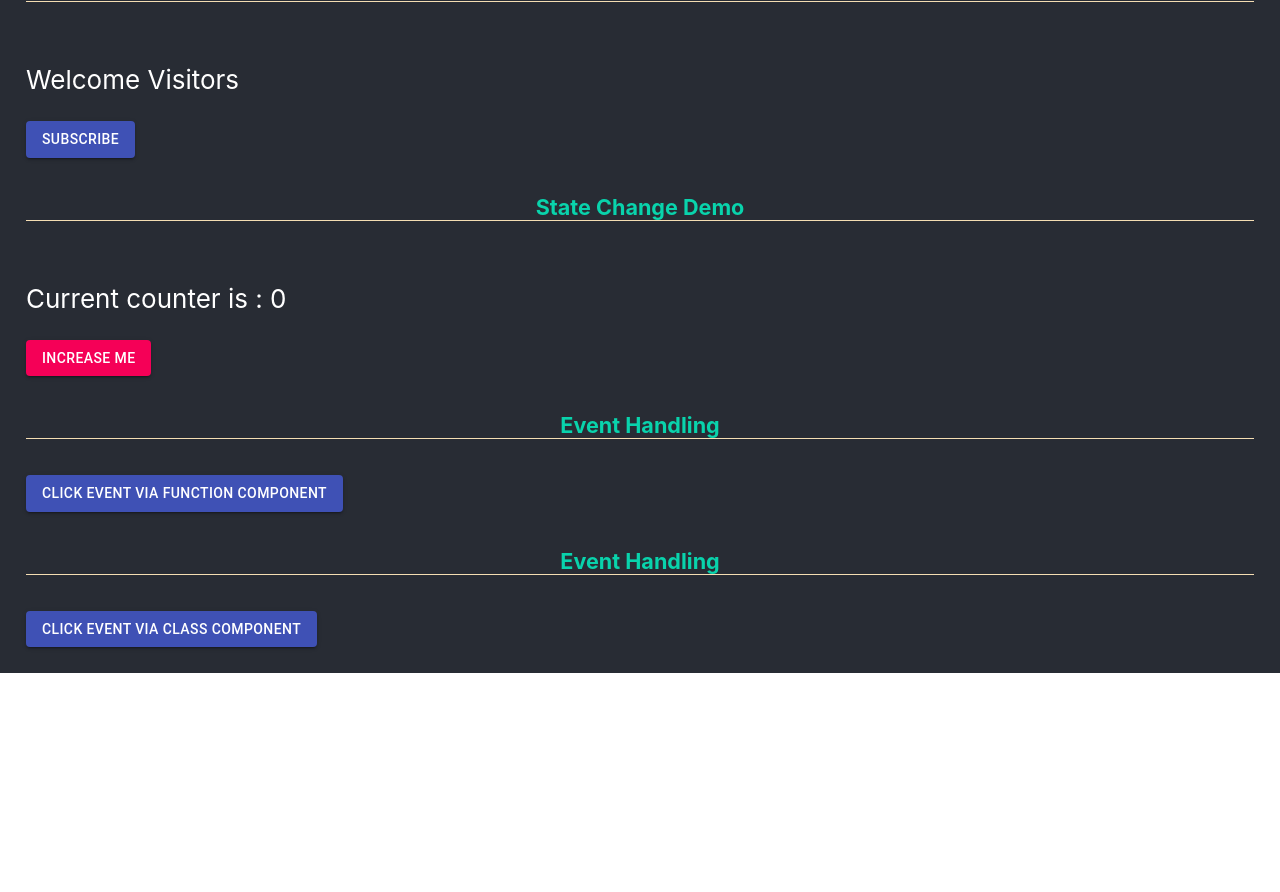
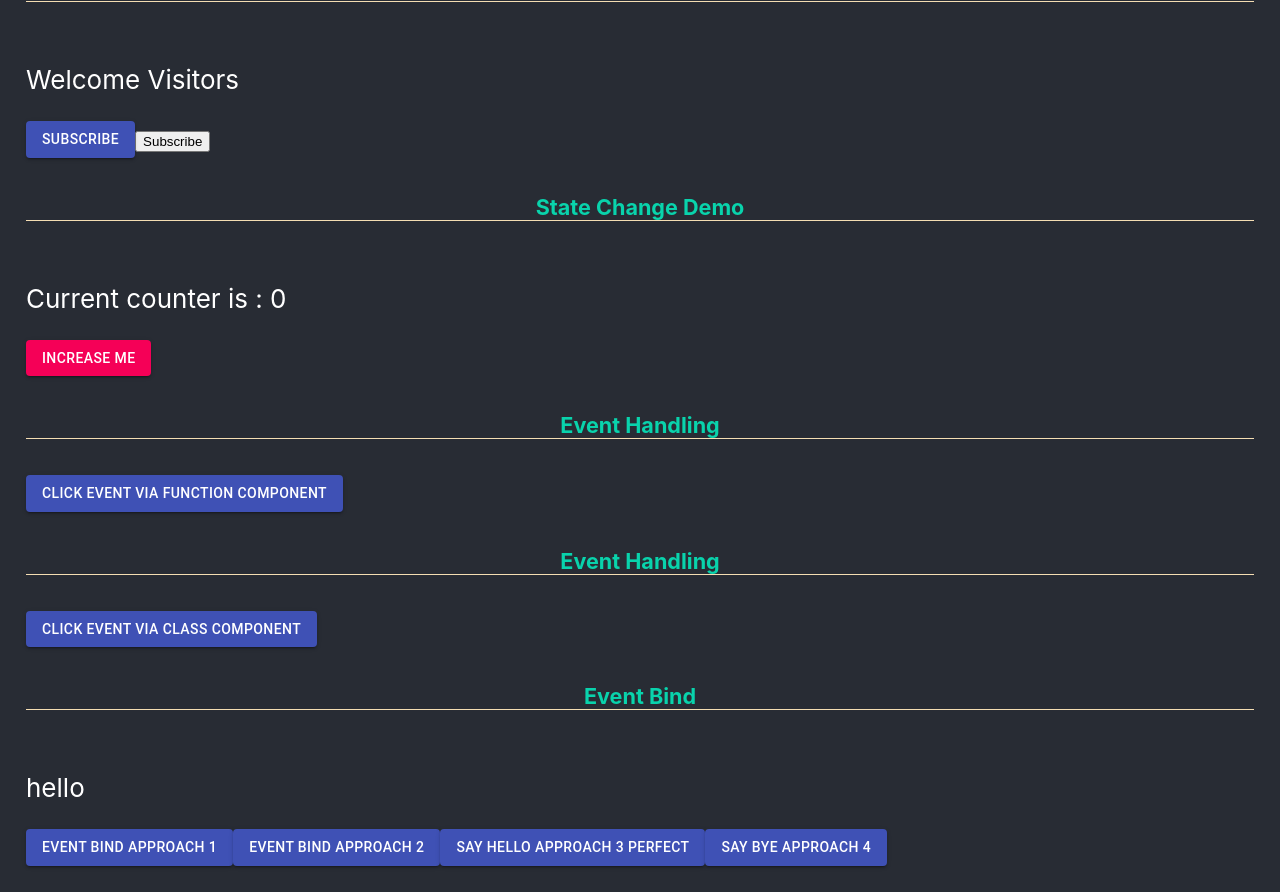
Before and after one commit to GajendraMehra/reactJsPractise, a React (Create React App) app in the folder exercise_one/my-app/: page / in a window 1280 px wide. Shown: the part 980-1872 px from the top of the page. Before the commit the page ends 1653 px from the top, so only its background shows below. Built offline with nearby package versions, Linux system fonts and the light colour scheme.

Commit message:
Event Bind Demo

```diff
--- a/exercise_one/my-app/src/App.js
+++ b/exercise_one/my-app/src/App.js
@@ -7,6 +7,7 @@ import Message from './components/Message'
 import Counter   from './components/Counter'
 import FunctionClick from './components/FuntionClick'
 import ClassClick from './components/ClassClick'
+import EventBind from './components/EventBind'
 function App() {
   return (
     <div className="">
@@ -29,6 +30,8 @@ function App() {
        <FunctionClick></FunctionClick>
        <h5 className="App-link">Event Handling</h5>
        <ClassClick></ClassClick>
+       <h5 className="App-link">Event Bind</h5>
+       <EventBind></EventBind>
       </header>
 
     </div>
--- /dev/null
+++ b/exercise_one/my-app/src/components/EventBind.js
@@ -0,0 +1,48 @@
+import React, { Component } from 'react'
+import Button from '@material-ui/core/Button';
+
+class EventBind extends Component {
+    constructor(){
+        super();
+        this.state={
+            message:"hello"
+        }
+        this.makeHello=this.makeHello.bind(this)
+    }
+    handleClick(){
+        this.setState({
+            message:"Good Bye"
+        })
+    }
+    sayBye=()=>{
+        this.setState({
+            message:"Bye "
+        })
+    }
+    makeHello(){
+        this.setState({
+            message:"Hello"
+        })
+    }
+    render() {
+        return (
+            <div>
+                <p>{this.state.message}</p>
+                <Button  onClick={this.handleClick.bind(this)} variant="contained" color="primary">
+               Event Bind approach 1
+              </Button>
+              <Button  onClick={()=>this.handleClick()} variant="contained" color="primary">
+               Event Bind approach 2
+              </Button>
+              <Button  onClick={this.makeHello} variant="contained" color="primary">
+              Say Hello approach 3 Perfect
+             </Button>
+             <Button  onClick={this.sayBye} variant="contained" color="primary">
+             Say Bye  approach 4
+            </Button>
+            </div>
+        )
+    }
+}
+
+export default EventBind
--- a/exercise_one/my-app/src/components/Message.js
+++ b/exercise_one/my-app/src/components/Message.js
@@ -20,7 +20,7 @@ class Message extends Component {
                 <Button  onClick={()=>this.changeMessage()} variant="contained" color="primary">
                 Subscribe
               </Button>
-
+                <button>Subscribe</button>
             </div>
         )
     }
```
